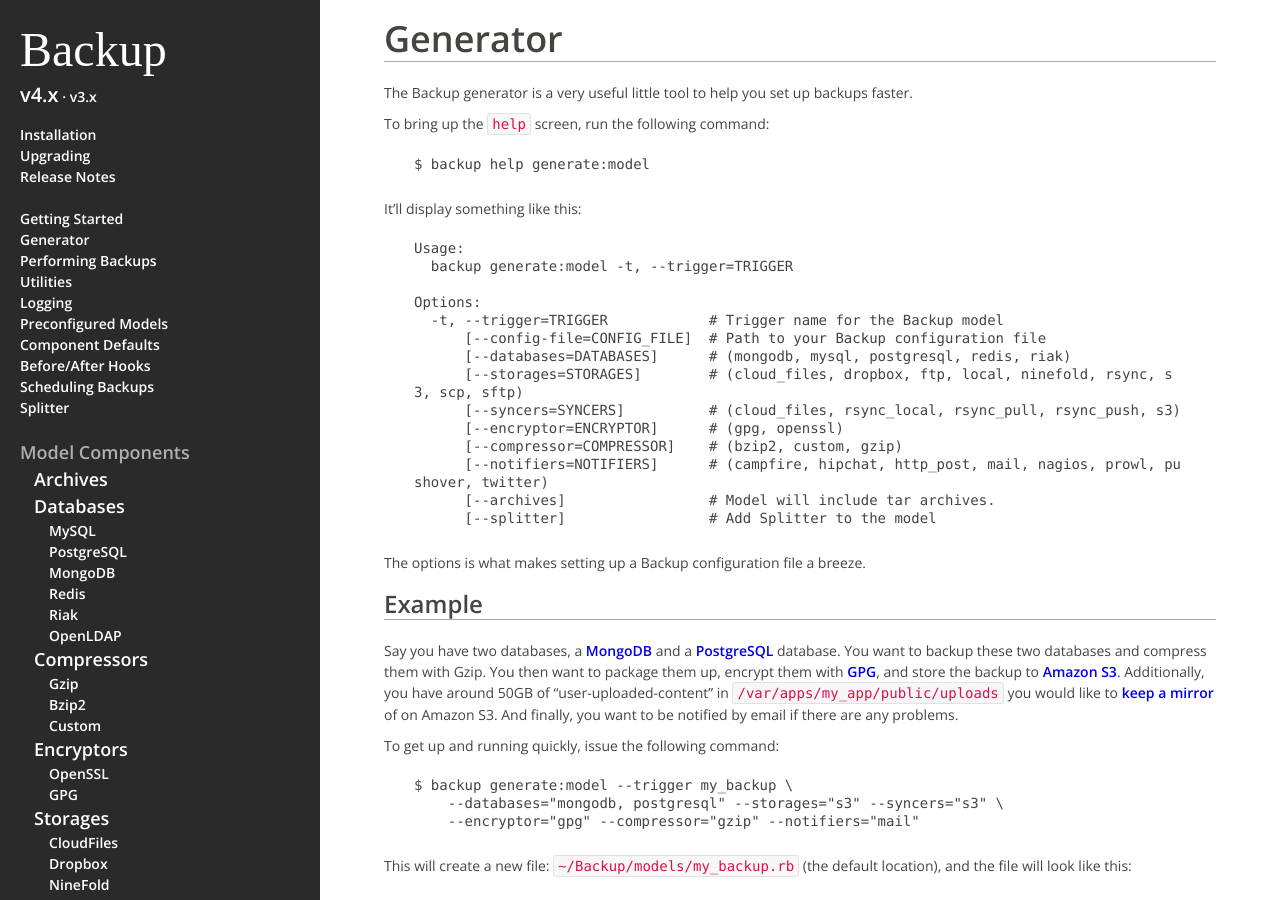
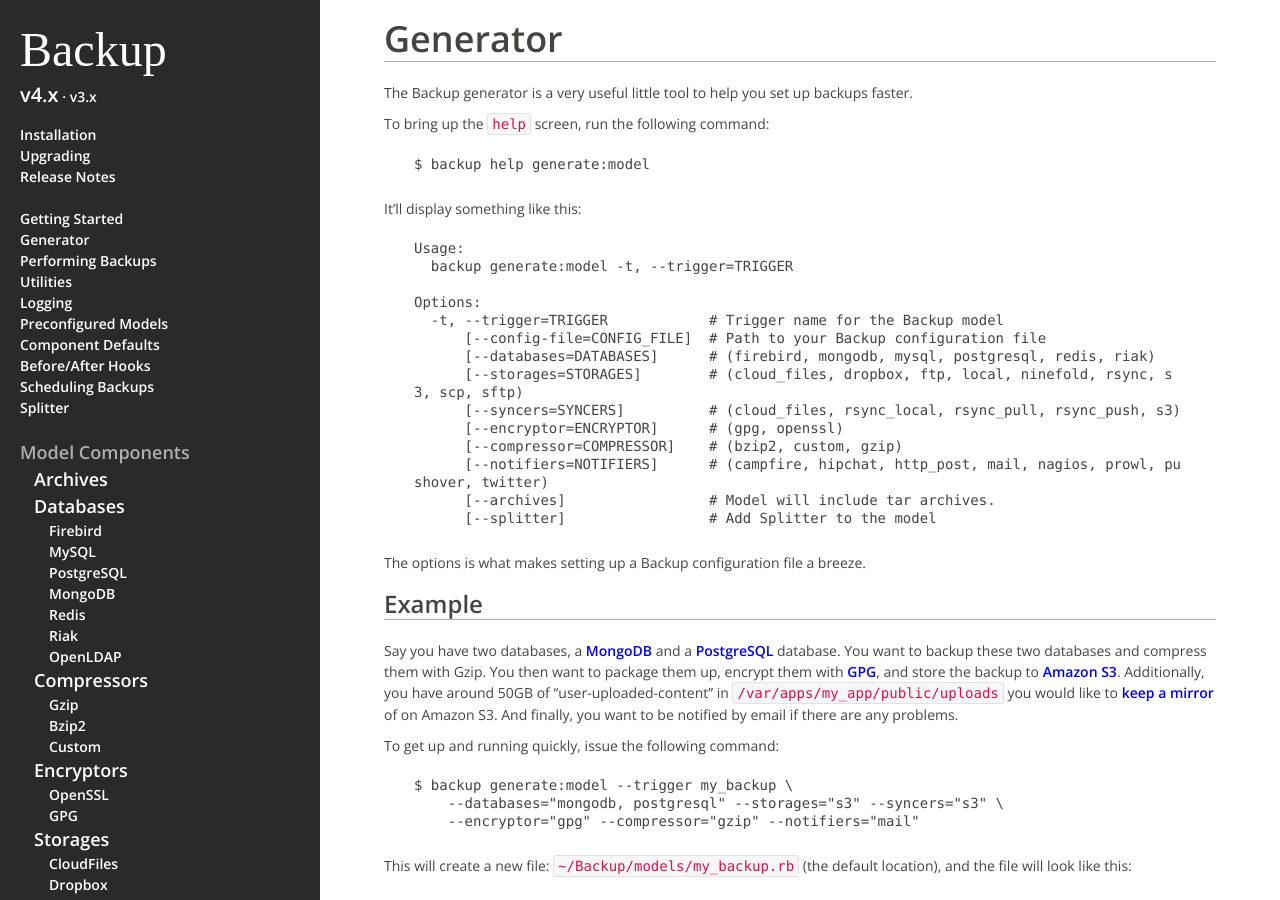
Before and after one commit to backup/backup, a Jekyll site: the page built from v4/generator/index.md, in a window 1280 px wide and 900 px high. Built offline with Jekyll 4.4.1, drawn with Linux system fonts in a browser that asks for light colours; some web fonts are replaced; Markdown is read by kramdown in place of the engine named in the settings.

Commit message:
Adding Firebird database documentation

```diff
--- a/_config.yml
+++ b/_config.yml
@@ -81,6 +81,7 @@ nav_v4: [
   ['Model Components',          '',                         '|'],
     ['Archives',                  'archives',                 'xxx|'],
     ['Databases',                 'databases',                'xxx|xxxxxxxx'],
+      ['Firebird',                  'database-firebird'         ],
       ['MySQL',                     'database-mysql'            ],
       ['PostgreSQL',                'database-postgresql'       ],
       ['MongoDB',                   'database-mongodb'          ],
--- a/v4/generator/index.md
+++ b/v4/generator/index.md
@@ -20,7 +20,7 @@ It'll display something like this:
     Options:
       -t, --trigger=TRIGGER            # Trigger name for the Backup model
           [--config-file=CONFIG_FILE]  # Path to your Backup configuration file
-          [--databases=DATABASES]      # (mongodb, mysql, postgresql, redis, riak)
+          [--databases=DATABASES]      # (firebird, mongodb, mysql, postgresql, redis, riak)
           [--storages=STORAGES]        # (cloud_files, dropbox, ftp, local, ninefold, rsync, s3, scp, sftp)
           [--syncers=SYNCERS]          # (cloud_files, rsync_local, rsync_pull, rsync_push, s3)
           [--encryptor=ENCRYPTOR]      # (gpg, openssl)
```
Also changed, not shown: v4/database-firebird/index.md (added, +30 -0 lines), v4/index.md (+1 -0 lines), v4/release-notes/index.md (+5 -0 lines).
